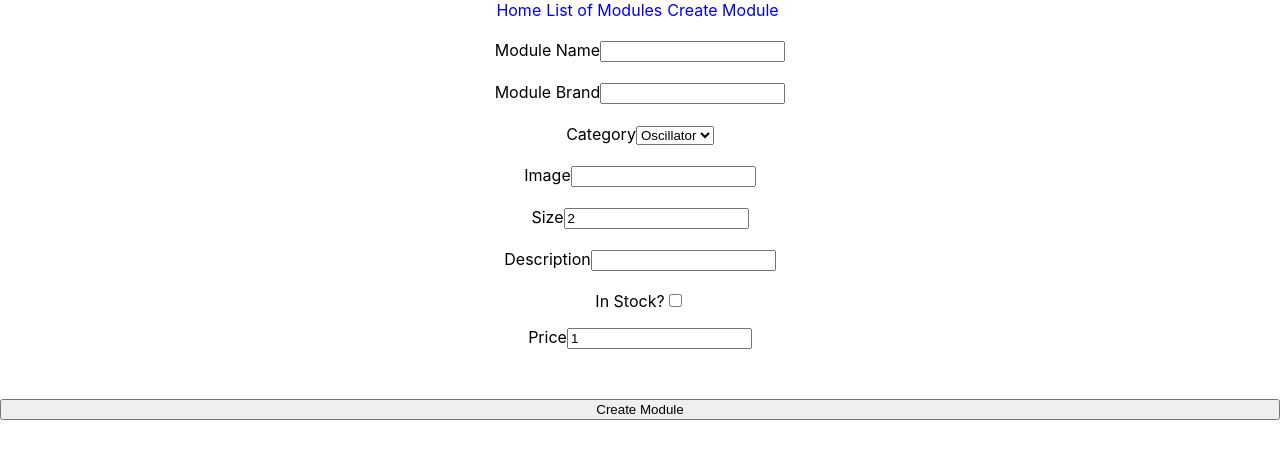
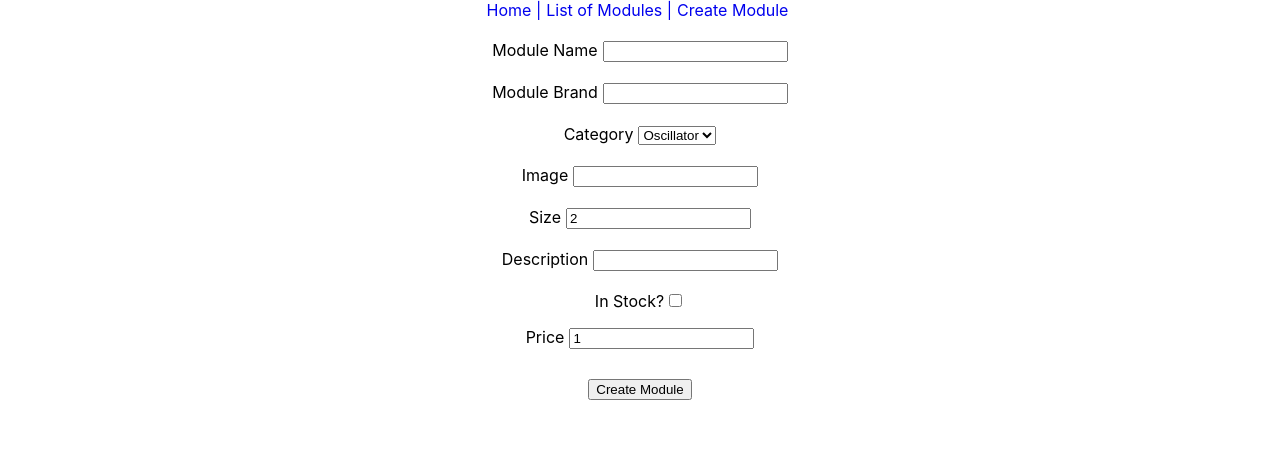
Before and after one commit to glass-waves/express-lab-front, a React (Create React App) app: page /create in a window 1280 px wide. Shown: the top 458 px of the page. Built offline with nearby package versions, Linux system fonts and the light colour scheme.

Commit message:
fixes dropdown

```diff
--- a/src/App.css
+++ b/src/App.css
@@ -44,7 +44,13 @@ form {
 }
 form input {
     margin-bottom: 20px;
+    margin-left: 5px;
 }
 select {
     margin-bottom: 20px;
+    margin-left: 5px;
 }
+button {
+    max-width: 200px;
+    margin: 10px auto
+}
--- a/src/DetailPage.js
+++ b/src/DetailPage.js
@@ -1,5 +1,5 @@
 import React, { Component } from 'react'
-import { deleteModule, getModuleById, updateModule } from './utils';
+import { deleteModule, getCategories, getModuleById, updateModule } from './utils';
 
 export default class DetailPage extends Component {
     state = {
@@ -10,12 +10,13 @@ export default class DetailPage extends Component {
         size: 2,
         description: '',
         in_stock: false,
-        price: 1
+        price: 1,
+        categories: []
     }
     componentDidMount = async () => {
         const thisModuleArr = await getModuleById(this.props.match.params.moduleId);
         const thisModule = thisModuleArr[0];
-        console.log('thisModule in componentDidMount', thisModule)
+        const categories = await getCategories();
         await this.setState({
             module_name: thisModule.module_name,
             brand: thisModule.brand,
@@ -24,9 +25,11 @@ export default class DetailPage extends Component {
             size: thisModule.size,
             description: thisModule.description,
             in_stock: thisModule.in_stock,
-            price: thisModule.price
+            price: thisModule.price,
+            categories: categories
         })
     }
+
     handleNameChange = (e) => {
         this.setState({
             module_name: e.target.value
@@ -70,8 +73,6 @@ export default class DetailPage extends Component {
     submitHandler = async (e) => {
         e.preventDefault();
         await updateModule(this.state, this.props.match.params.moduleId)
-
-        alert(`Module Updated: ${this.state}`)
         this.props.history.push('/modules');
 
     }
@@ -97,10 +98,13 @@ export default class DetailPage extends Component {
                     <label>
                         Category
                         <select value={this.state.category} onChange={this.handleCategoryChange}>
-                            <option value={1}>Oscillator</option>
+                            {this.state.categories.map(category => {
+                                return <option selected={this.state.category_id === category.id} value={category.id}>{category.category_name}</option>
+                            })}
+                            {/* <option value={1}>Oscillator</option>
                             <option value={2}>Filter</option>
                             <option value={3}>Envelope</option>
-                            <option value={4}>VCA</option>
+                            <option value={4}>VCA</option> */}
                         </select>
                     </label>
                     <label>
--- a/src/Header.js
+++ b/src/Header.js
@@ -5,8 +5,8 @@ export default class Header extends Component {
     render() {
         return (
             <header>
-                <NavLink to="/">Home</ NavLink>
-                <NavLink to="/modules">List of Modules</ NavLink>
+                <NavLink to="/">Home |</ NavLink>
+                <NavLink to="/modules">List of Modules |</ NavLink>
                 <NavLink to="/create">Create Module</ NavLink>
             </header>
         )
```
